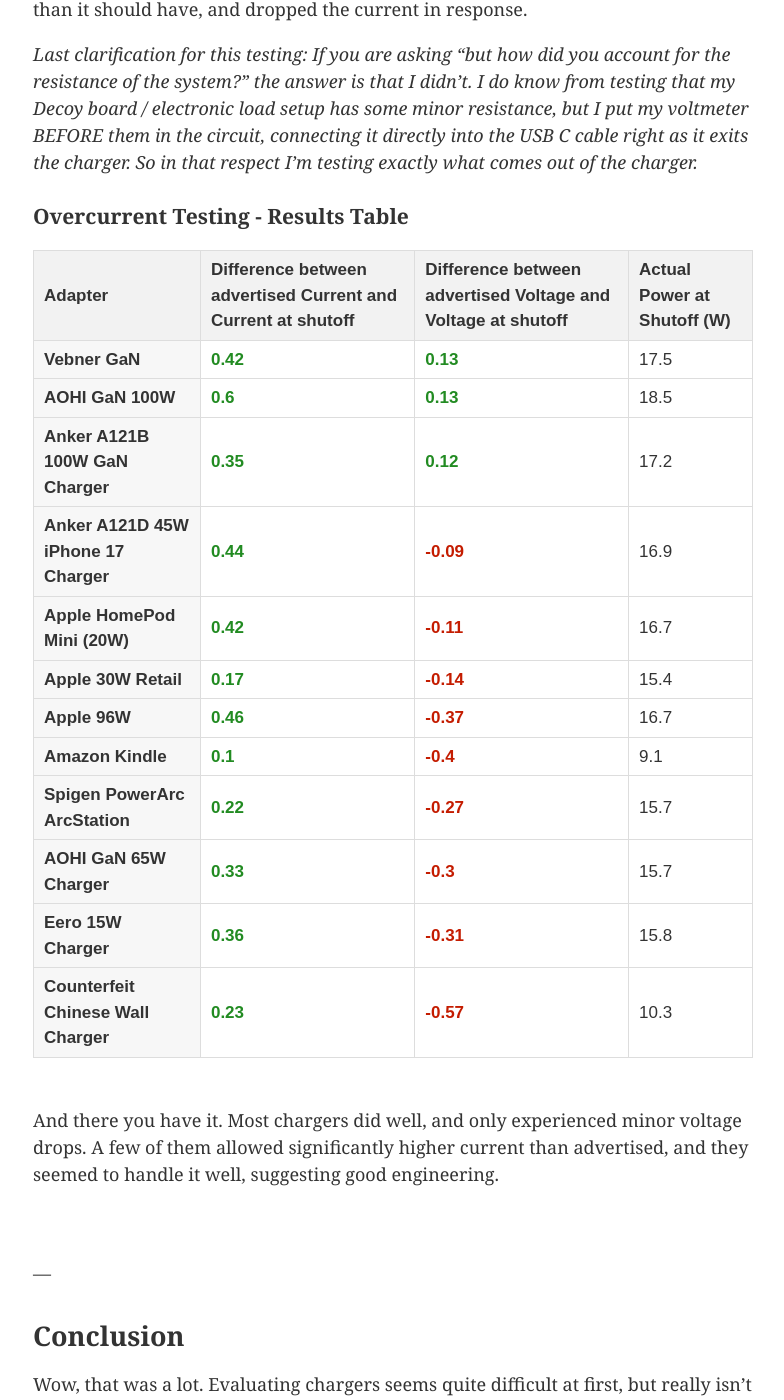
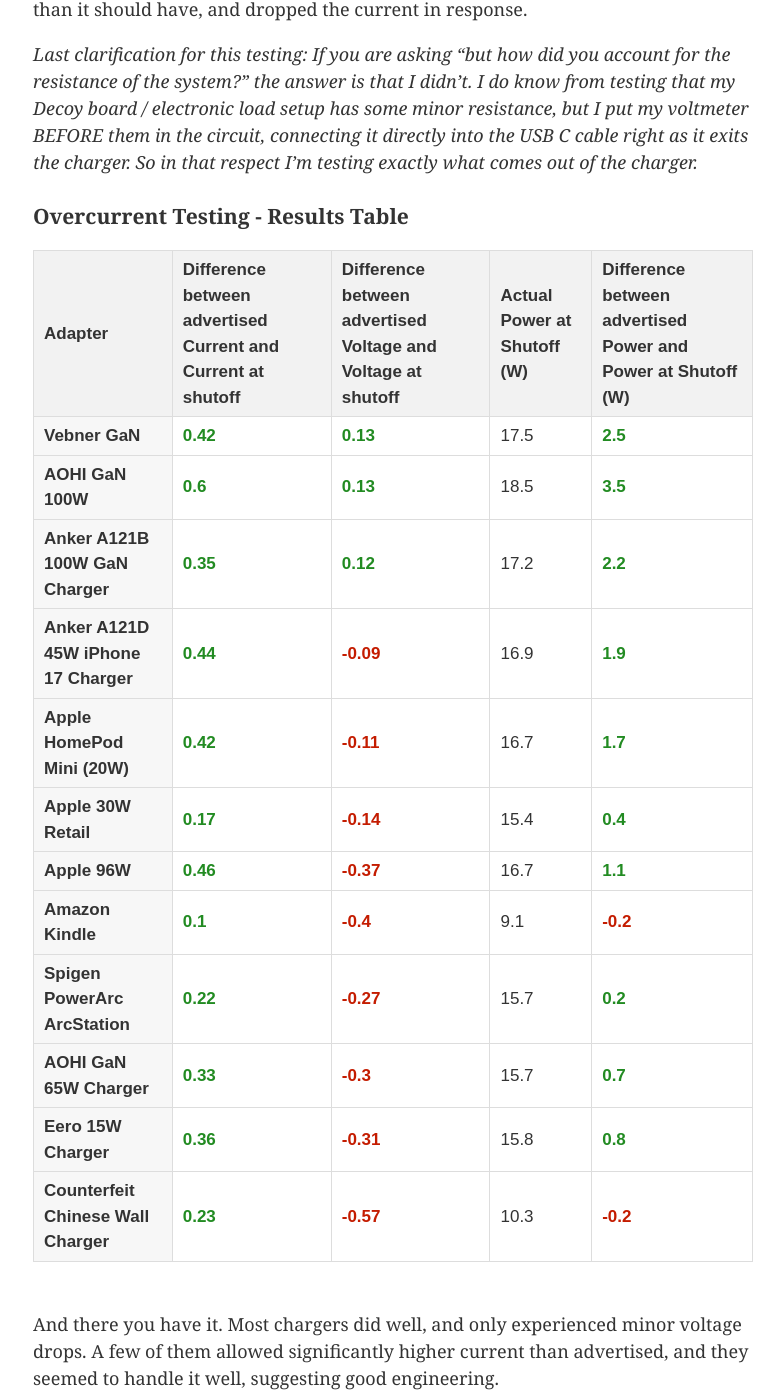
Before and after one commit to 0sps/sull1van.com, a Jekyll site: the page built from _posts/2026-01-19-a-dozen-chargers-in-the-lab.md, in a window 1280 px wide and 1400 px high, scrolled down 7782 px. Shown: the whole window, without its empty margins (247-1031 px from the left). Built offline with Jekyll 4.4.1, drawn with Linux system fonts in a browser that asks for light colours.

Commit message:
Update 2026-01-19-a-dozen-chargers-in-the-lab.md

```diff
--- a/_posts/2026-01-19-a-dozen-chargers-in-the-lab.md
+++ b/_posts/2026-01-19-a-dozen-chargers-in-the-lab.md
@@ -1591,21 +1591,22 @@
       <th>Difference between advertised Current and Current at shutoff</th>
       <th>Difference between advertised Voltage and Voltage at shutoff</th>
       <th>Actual Power at Shutoff (W)</th>
+      <th>Difference between advertised Power and Power at Shutoff (W)</th>
     </tr>
   </thead>
   <tbody>
-    <tr><td><strong>Vebner GaN</strong></td><td class="oc-pos">0.42</td><td class="oc-pos">0.13</td><td>17.5</td></tr>
-    <tr><td><strong>AOHI GaN 100W</strong></td><td class="oc-pos">0.6</td><td class="oc-pos">0.13</td><td>18.5</td></tr>
-    <tr><td><strong>Anker A121B 100W GaN Charger</strong></td><td class="oc-pos">0.35</td><td class="oc-pos">0.12</td><td>17.2</td></tr>
-    <tr><td><strong>Anker A121D 45W iPhone 17 Charger</strong></td><td class="oc-pos">0.44</td><td class="oc-neg">-0.09</td><td>16.9</td></tr>
-    <tr><td><strong>Apple HomePod Mini (20W)</strong></td><td class="oc-pos">0.42</td><td class="oc-neg">-0.11</td><td>16.7</td></tr>
-    <tr><td><strong>Apple 30W Retail</strong></td><td class="oc-pos">0.17</td><td class="oc-neg">-0.14</td><td>15.4</td></tr>
-    <tr><td><strong>Apple 96W</strong></td><td class="oc-pos">0.46</td><td class="oc-neg">-0.37</td><td>16.7</td></tr>
-    <tr><td><strong>Amazon Kindle</strong></td><td class="oc-pos">0.1</td><td class="oc-neg">-0.4</td><td>9.1</td></tr>
-    <tr><td><strong>Spigen PowerArc ArcStation</strong></td><td class="oc-pos">0.22</td><td class="oc-neg">-0.27</td><td>15.7</td></tr>
-    <tr><td><strong>AOHI GaN 65W Charger</strong></td><td class="oc-pos">0.33</td><td class="oc-neg">-0.3</td><td>15.7</td></tr>
-    <tr><td><strong>Eero 15W Charger</strong></td><td class="oc-pos">0.36</td><td class="oc-neg">-0.31</td><td>15.8</td></tr>
-    <tr><td><strong>Counterfeit Chinese Wall Charger</strong></td><td class="oc-pos">0.23</td><td class="oc-neg">-0.57</td><td>10.3</td></tr>
+    <tr><td><strong>Vebner GaN</strong></td><td class="oc-pos">0.42</td><td class="oc-pos">0.13</td><td>17.5</td><td class="oc-pos">2.5</td></tr>
+    <tr><td><strong>AOHI GaN 100W</strong></td><td class="oc-pos">0.6</td><td class="oc-pos">0.13</td><td>18.5</td><td class="oc-pos">3.5</td></tr>
+    <tr><td><strong>Anker A121B 100W GaN Charger</strong></td><td class="oc-pos">0.35</td><td class="oc-pos">0.12</td><td>17.2</td><td class="oc-pos">2.2</td></tr>
+    <tr><td><strong>Anker A121D 45W iPhone 17 Charger</strong></td><td class="oc-pos">0.44</td><td class="oc-neg">-0.09</td><td>16.9</td><td class="oc-pos">1.9</td></tr>
+    <tr><td><strong>Apple HomePod Mini (20W)</strong></td><td class="oc-pos">0.42</td><td class="oc-neg">-0.11</td><td>16.7</td><td class="oc-pos">1.7</td></tr>
+    <tr><td><strong>Apple 30W Retail</strong></td><td class="oc-pos">0.17</td><td class="oc-neg">-0.14</td><td>15.4</td><td class="oc-pos">0.4</td></tr>
+    <tr><td><strong>Apple 96W</strong></td><td class="oc-pos">0.46</td><td class="oc-neg">-0.37</td><td>16.7</td><td class="oc-pos">1.1</td></tr>
+    <tr><td><strong>Amazon Kindle</strong></td><td class="oc-pos">0.1</td><td class="oc-neg">-0.4</td><td>9.1</td><td class="oc-neg">-0.2</td></tr>
+    <tr><td><strong>Spigen PowerArc ArcStation</strong></td><td class="oc-pos">0.22</td><td class="oc-neg">-0.27</td><td>15.7</td><td class="oc-pos">0.2</td></tr>
+    <tr><td><strong>AOHI GaN 65W Charger</strong></td><td class="oc-pos">0.33</td><td class="oc-neg">-0.3</td><td>15.7</td><td class="oc-pos">0.7</td></tr>
+    <tr><td><strong>Eero 15W Charger</strong></td><td class="oc-pos">0.36</td><td class="oc-neg">-0.31</td><td>15.8</td><td class="oc-pos">0.8</td></tr>
+    <tr><td><strong>Counterfeit Chinese Wall Charger</strong></td><td class="oc-pos">0.23</td><td class="oc-neg">-0.57</td><td>10.3</td><td class="oc-neg">-0.2</td></tr>
   </tbody>
 </table>
 </div>
```
